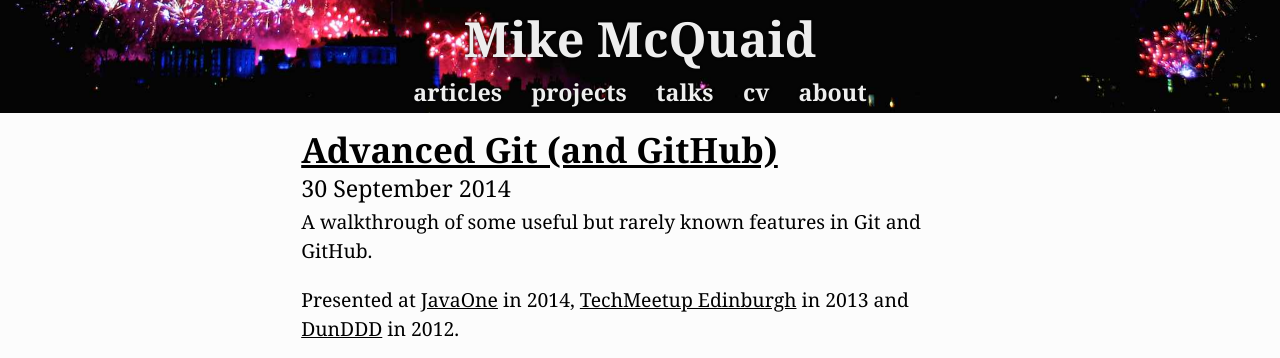
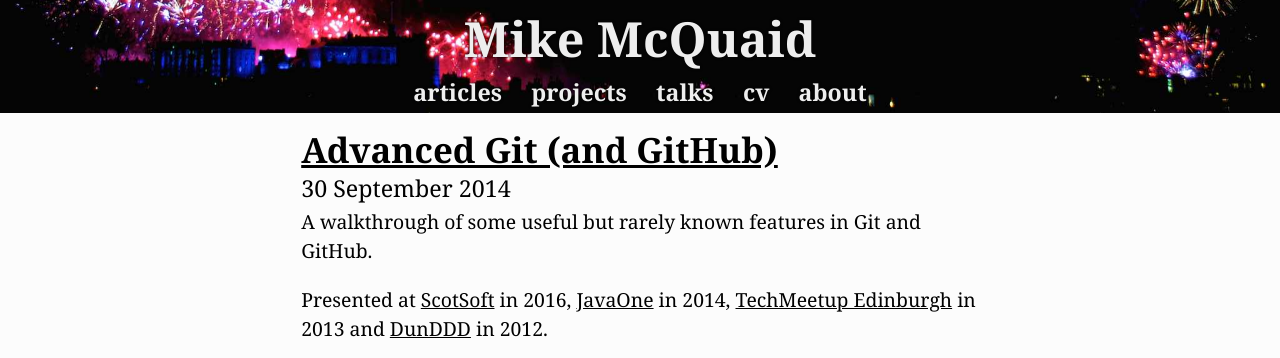
Before and after one commit to MikeMcQuaid/mikemcquaid.com, a Jekyll site: the page built from _talks/2014-09-30-advanced-git-and-github.markdown, in a window 1280 px wide, cut to the strip 0-358 px from the top of the page. Built offline with Jekyll 4.4.1, drawn with Linux system fonts in a browser that asks for light colours.

Commit message:
Note another Advanced Git talk.

```diff
--- a/_talks/2014-09-30-advanced-git-and-github.markdown
+++ b/_talks/2014-09-30-advanced-git-and-github.markdown
@@ -5,4 +5,4 @@
 speakerdeck-ratio: 1.33333333333333
 youtube-id: c6rFzbZa6x0
 ---
-Presented at [JavaOne](https://www.oracle.com/javaone/index.html) in 2014, [TechMeetup Edinburgh](http://techmeetup.co.uk/) in 2013 and [DunDDD](http://dun.dddscotland.co.uk/) in 2012.
+Presented at [ScotSoft](http://www.scotlandis.com/developer-conference/) in 2016, [JavaOne](https://www.oracle.com/javaone/index.html) in 2014, [TechMeetup Edinburgh](http://techmeetup.co.uk/) in 2013 and [DunDDD](http://dun.dddscotland.co.uk/) in 2012.
```
